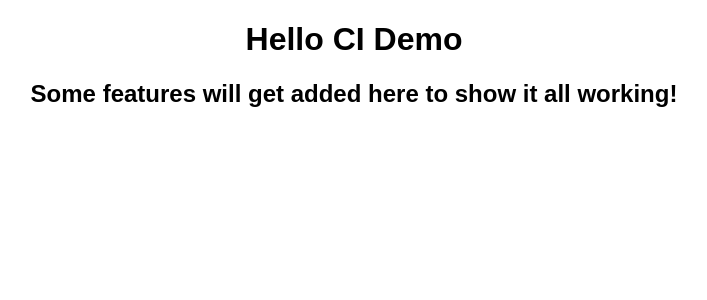
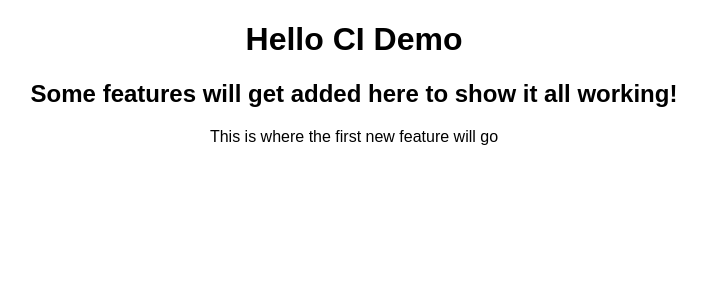
Before and after one commit to Wombat42/ciplayground, a React (Create React App) app: page / in a window 1280 px wide. Shown: the top 300 px of the page, without its empty margins (286-993 px from the left). Built offline with nearby package versions, Linux system fonts and the light colour scheme.

Commit message:
added div

```diff
--- a/src/App.js
+++ b/src/App.js
@@ -6,6 +6,7 @@ export default function App() {
     <div className='App'>
       <h1>Hello CI Demo</h1>
       <h2>Some features will get added here to show it all working!</h2>
+      <div>This is where the first new feature will go</div>
     </div>
   );
 }
```
